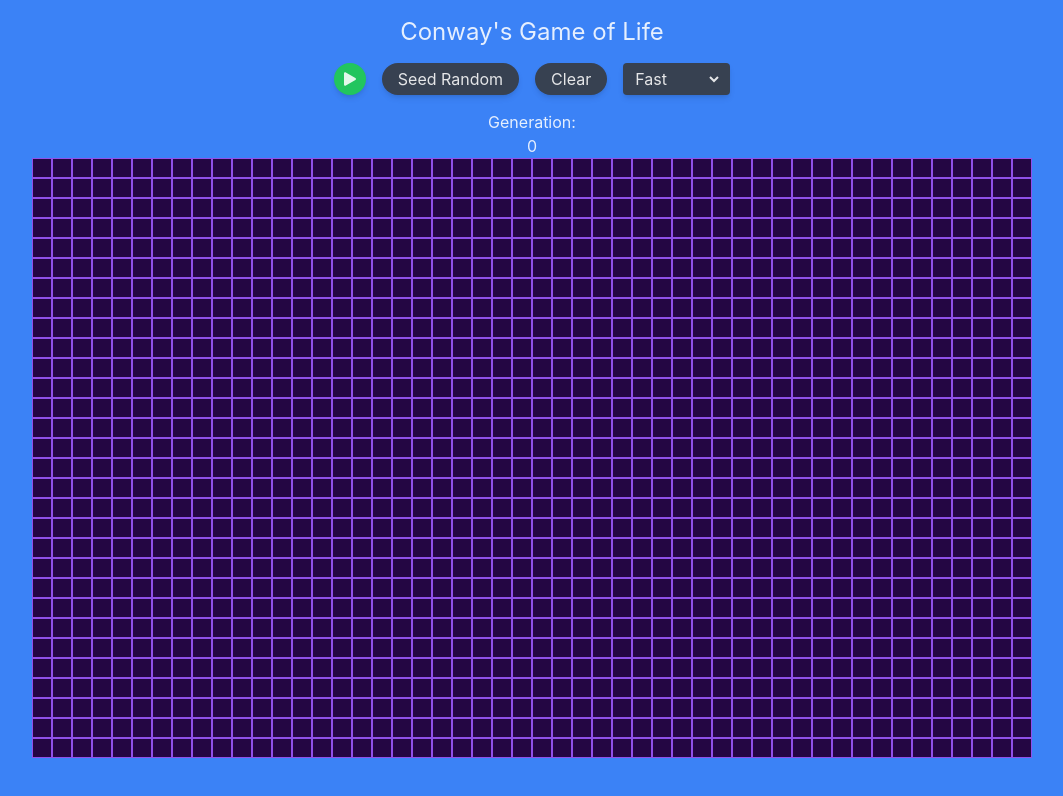
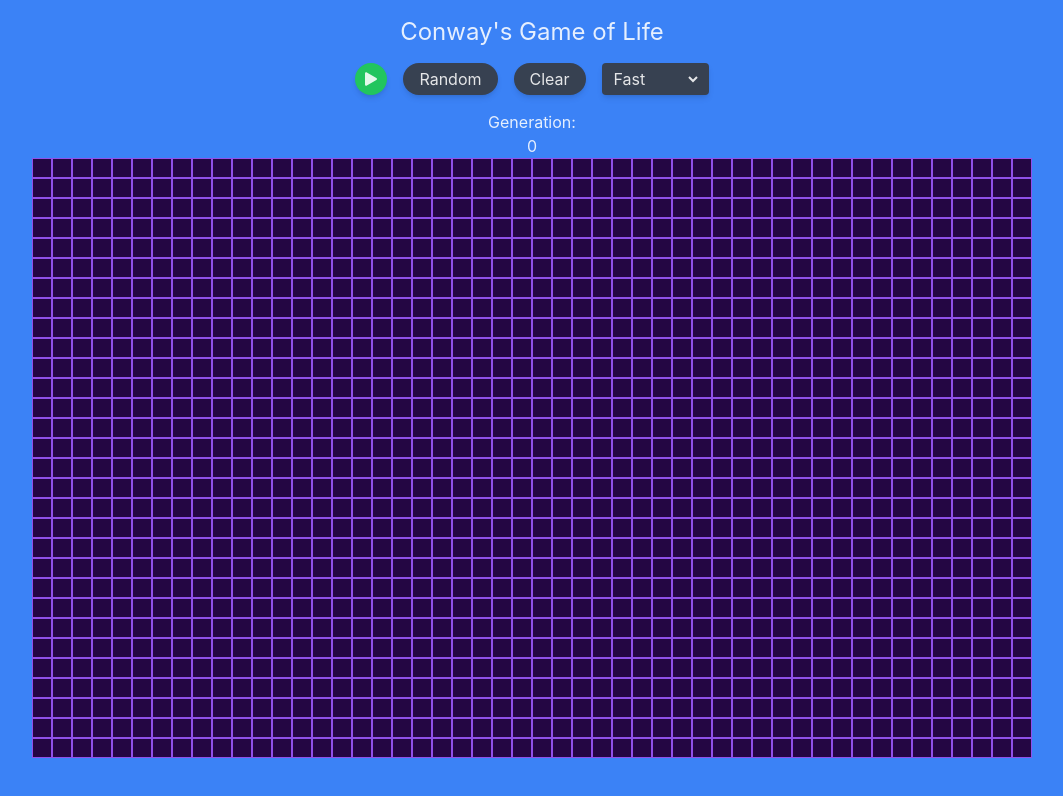
Before and after one commit to apastori/conways-game-of-life-react-ts, a React (Vite) app: page / in a window 1280 px wide. Shown: the top 796 px of the page, without its empty margins (108-1171 px from the left). Built offline with nearby package versions, Linux system fonts and the light colour scheme.

Commit message:
ChangeButtonTextFromSeedRandomToRandom

```diff
--- a/src/components/SeedRandomButton.tsx
+++ b/src/components/SeedRandomButton.tsx
@@ -15,7 +15,7 @@ export const SeedRandomButton: React.FC<ISeedButtonProps> = ({
         }}
         className='transition ease-in flex items-center justify-center h-8 rounded-full px-4 shadow-md bg-gray-700 hover:bg-gray-800'
       >
-        Seed Random
+        Random
         {children}
       </button>
     </React.Fragment>
```
